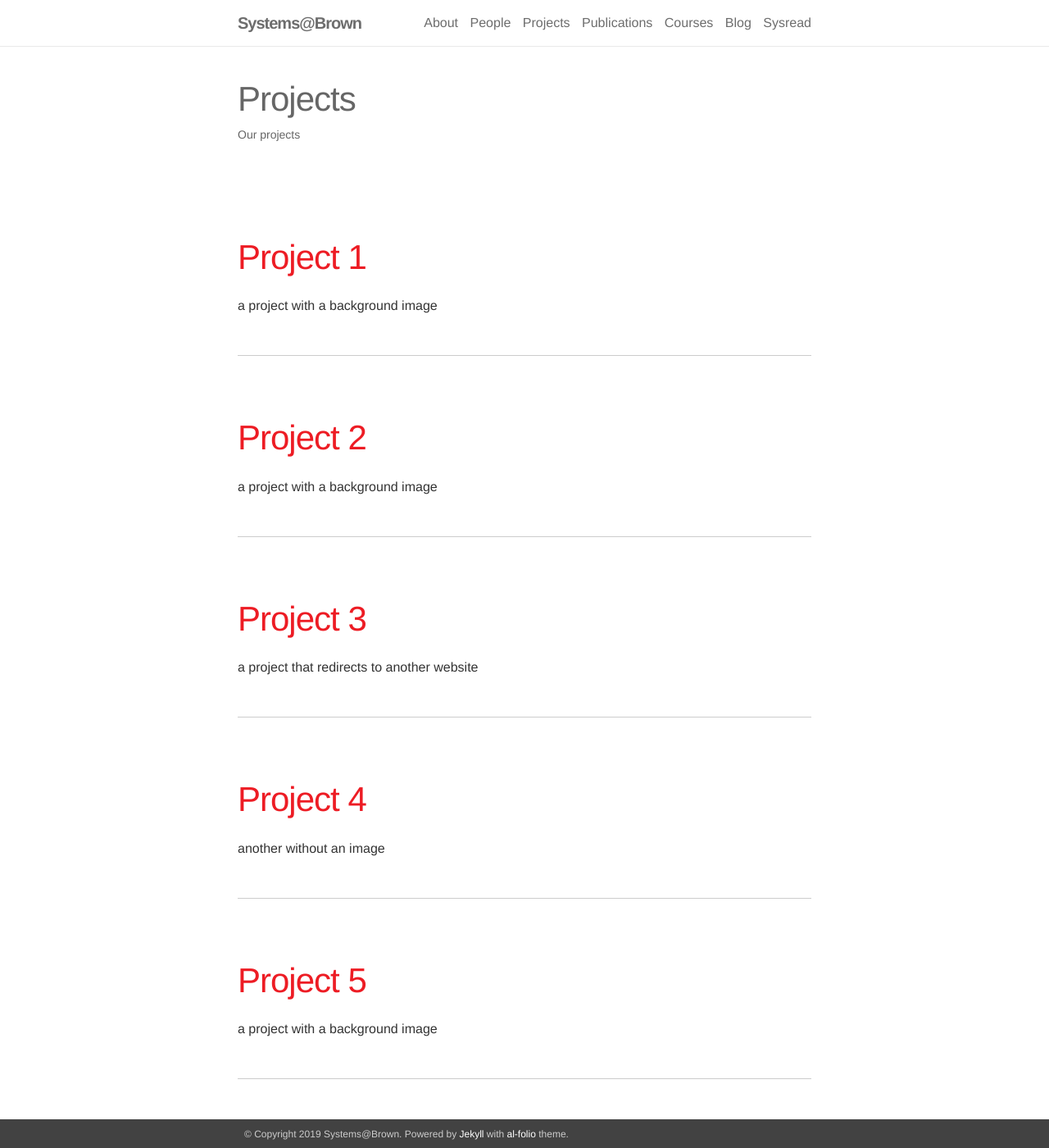
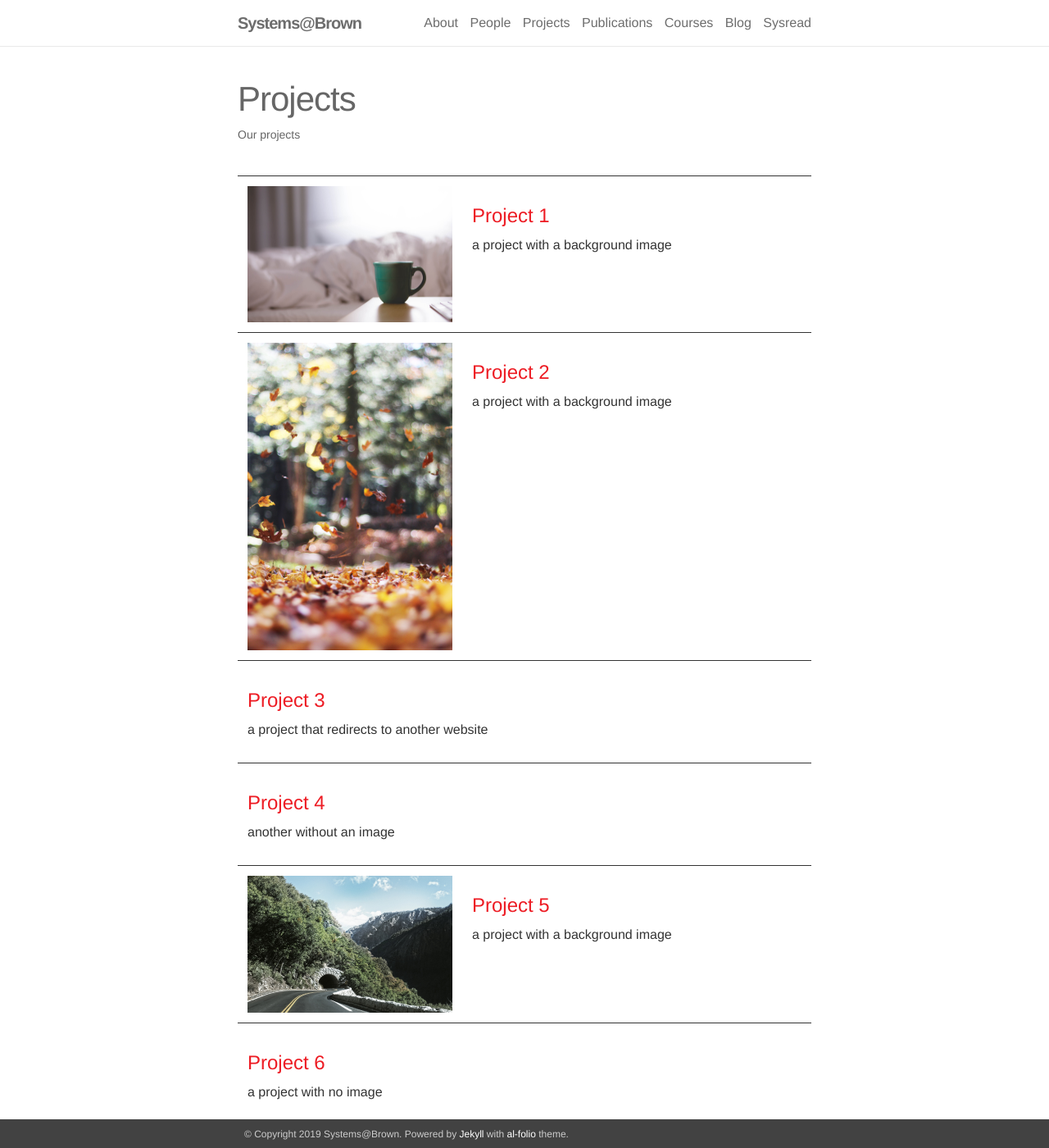
Before and after one commit to brownsys/systems-web, a Jekyll site: the page built from _pages/projects.md, in a window 1280 px wide and 1400 px high. Shown: the whole window at 82% size. Built offline with Jekyll 4.4.1, drawn with Linux system fonts in a browser that asks for light colours; nearby versions of some CDN libraries; some of the changed text lies outside the part shown.

Commit message:
Added start of projects page.

```diff
--- a/_pages/projects.md
+++ b/_pages/projects.md
@@ -5,15 +5,48 @@ permalink: /projects/
 description: Our projects
 order: 3
 ---
+{% comment %}
+<div class="project-list">
+	<ul class="post-list">
+	{% for project in site.projects %}
+	<div class="project-item">
+	<li>
+	{% if project.img %}
+	<img class="thumbnail" src="{{ project.img | prepend: site.baseurl | prepend: site.url }}"/>
+	{% endif %}
+	<h2><a class="project-title" href="{{ project.url | prepend: site.baseurl | prepend: site.url }}">{{ project.title }}</a></h2>
+	<p>{{ project.description }}</p>
+	</li>
+	</div>
+	{% endfor %}
+	</ul>
+</div>
+{% endcomment %}
 
-<ul class="post-list">
-{% for project in site.projects %}
-<li>
-<h2><a class="post-title" href="{{ project.url | prepend: site.baseurl | prepend: site.url }}">{{ project.title }}</a></h2>
-<p>{{ project.description }}</p>
-</li>
-{% endfor %}
-</ul>
+
+<table class="project-list">
+<colgroup>
+<col width="35%" />
+<col width="65%" />
+</colgroup>
+	<tbody>
+	{% for project in site.projects %}
+	<tr class="project-item">
+		{% if project.img %}
+			<td class="project-image">
+			<img class="thumbnail" src="{{ project.img | prepend: site.baseurl | prepend: site.url }}"/>
+			</td>
+			<td>
+		{% else %}
+			<td colspan="2">
+		{% endif %}
+   	<h2 class="project-title"><a href="{{ project.url | prepend: site.baseurl | prepend: site.url }}">{{ project.title }}</a></h2>
+	<p>{{ project.description }}</p>
+	</td>
+	</tr>
+	{% endfor %}
+	</tbody>
+</table>
 
 
 
@@ -34,7 +67,7 @@ order: 3
         <div class="thumbnail blankbox"></div>
         {% endif %}
         <span>
-            <h1>{{ project.title }}</h1>
+            <h2>{{ project.title }}</h2>
             <br/>
             <p>{{ project.description }}</p>
         </span>
@@ -52,7 +85,7 @@ order: 3
         <div class="thumbnail blankbox"></div>
         {% endif %}
         <span>
-            <h1>{{ project.title }}</h1>
+            <h2>{{ project.title }}</h2>
             <br/>
             <p>{{ project.description }}</p>
         </span>
--- a/_sass/_projects.scss
+++ b/_sass/_projects.scss
@@ -55,3 +55,73 @@
         }
     }
 }
+
+.image-right {
+  display: block;
+  margin-left: auto;
+  margin-right: auto;
+  float: right;
+}
+
+.project-main-image {
+  display: block;
+  margin-left: 1em;
+  margin-right: auto;
+  float: right;
+  border: black 1px solid;
+}
+
+.project-list {
+    margin: 0;
+    padding: 0;
+    list-style: none;
+    border-collapse: collapse;
+
+    > li {
+        border-bottom: 1px solid $light-gray;
+        padding-bottom: $space-3;
+        padding-top: $space-3;
+    }
+    .project-title {
+	font-size: 1.5em;
+	line-height: 1em;
+    }
+
+}
+
+
+
+.project-item {
+    overflow: hidden;
+
+    > tr {
+    }
+
+    td > td {
+	border: 0;
+    }
+
+    > td {
+	border-top: 1px solid $dark-gray;
+    }
+    .project-image {
+	overflow: hidden;
+    }
+
+    > li {
+        border-bottom: 1px solid $light-gray;
+        padding-bottom: $space-3;
+        padding-top: $space-3;
+    }
+
+    .thumbnail {
+	overflow: hidden;
+	margin-left: auto;
+	float: left;
+	width: 250px;
+	height: 100%;
+
+	img {
+	}
+    }
+}
```
Also changed, not shown: _layouts/project-page.html (added, +26 -0 lines), _projects/planck.md (added, +32 -0 lines), _projects/stateful-sdn.md (added, +23 -0 lines), _projects/tamer.md (added, +17 -0 lines), assets/project_images/planck.png (added), assets/project_images/stateful-sdn.png (added), assets/project_images/tamer.png (added).
